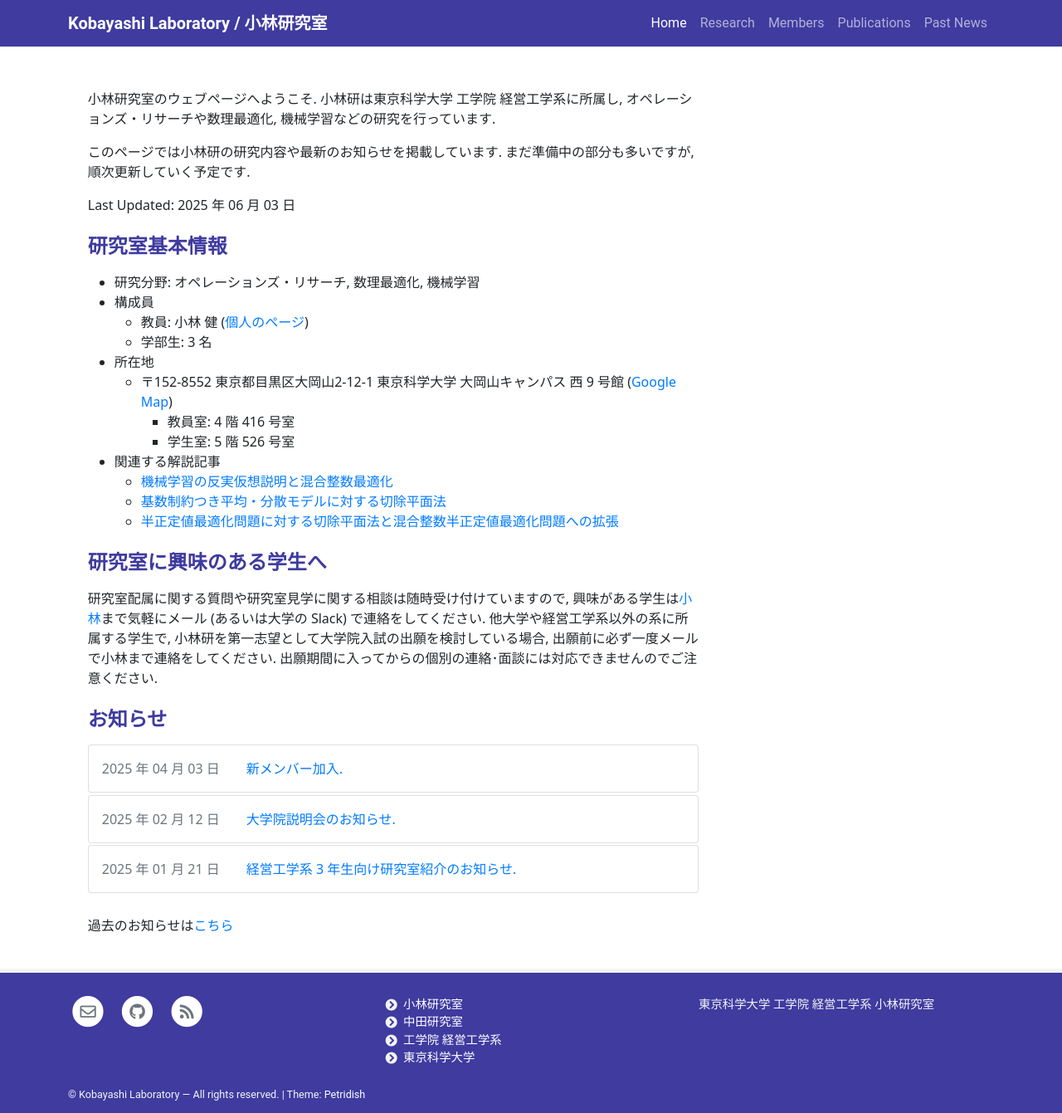
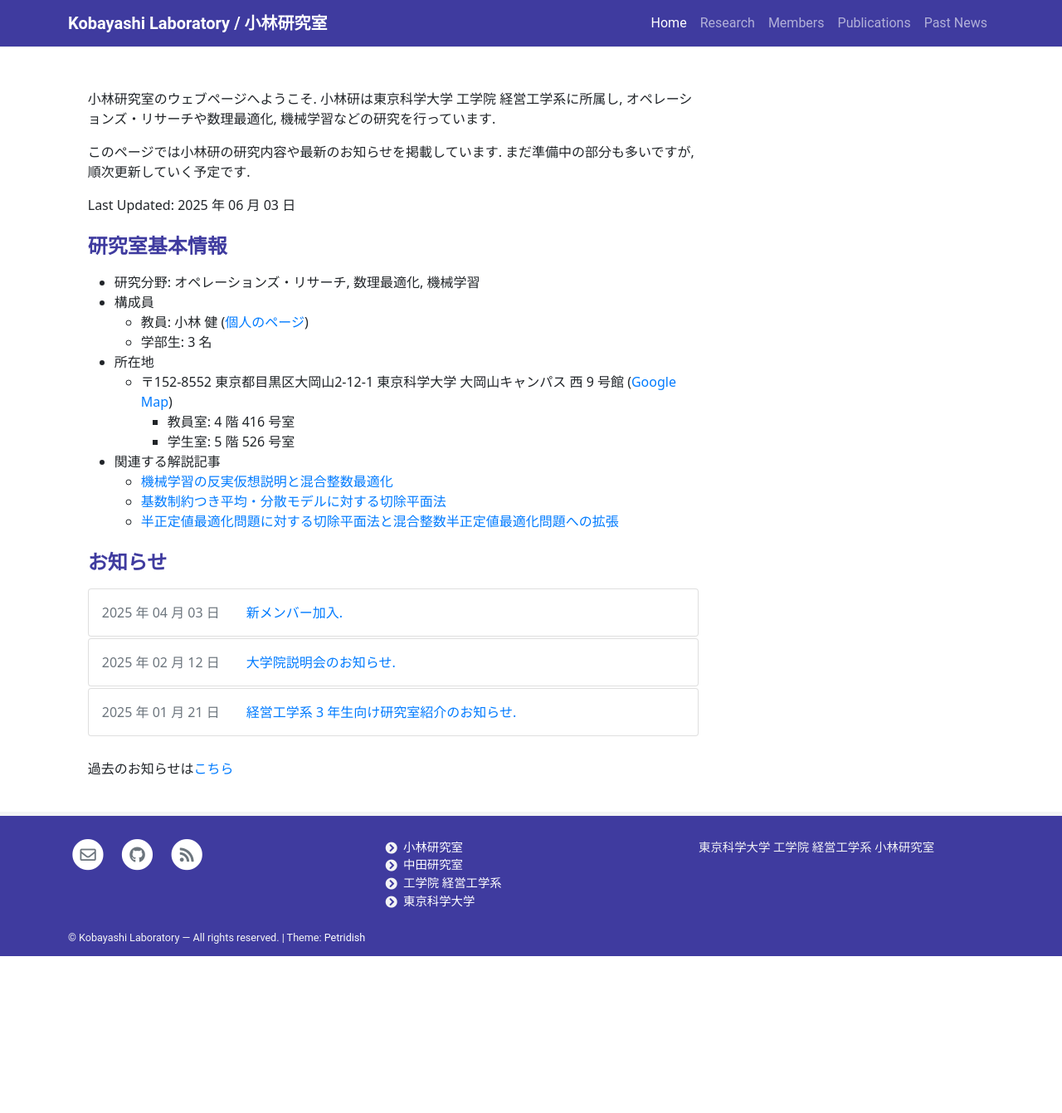
Before and after one commit to isct-koba-lab/isct-koba-lab.github.io, a Jekyll site: the page built from pages/home.md, in a window 1280 px wide. Shown: the whole page at 83% size. Built offline with Jekyll 4.4.1, drawn with Linux system fonts in a browser that asks for light colours; after the commit the page ends 1152 px from its top, so only the background shows below that.

Commit message:
remove contact

```diff
--- a/pages/home.md
+++ b/pages/home.md
@@ -27,10 +27,6 @@
     - [基数制約つき平均・分散モデルに対する切除平面法](https://orsj.org/wp-content/corsj/or67-7/or67_7_360.pdf)
     - [半正定値最適化問題に対する切除平面法と混合整数半正定値最適化問題への拡張](https://orsj.org/wp-content/corsj/or65-12/or65_12_656.pdf)
 
-## 研究室に興味のある学生へ
-
-研究室配属に関する質問や研究室見学に関する相談は随時受け付けていますので, 興味がある学生は[小林](https://kenkoba2119.github.io/)まで気軽にメール (あるいは大学の Slack) で連絡をしてください. 他大学や経営工学系以外の系に所属する学生で, 小林研を第一志望として大学院入試の出願を検討している場合, 出願前に必ず一度メールで小林まで連絡をしてください. 出願期間に入ってからの個別の連絡･面談には対応できませんのでご注意ください.
-
 ## お知らせ
 
 {% for item in site.posts limit:site.posts_on_home %}
```
